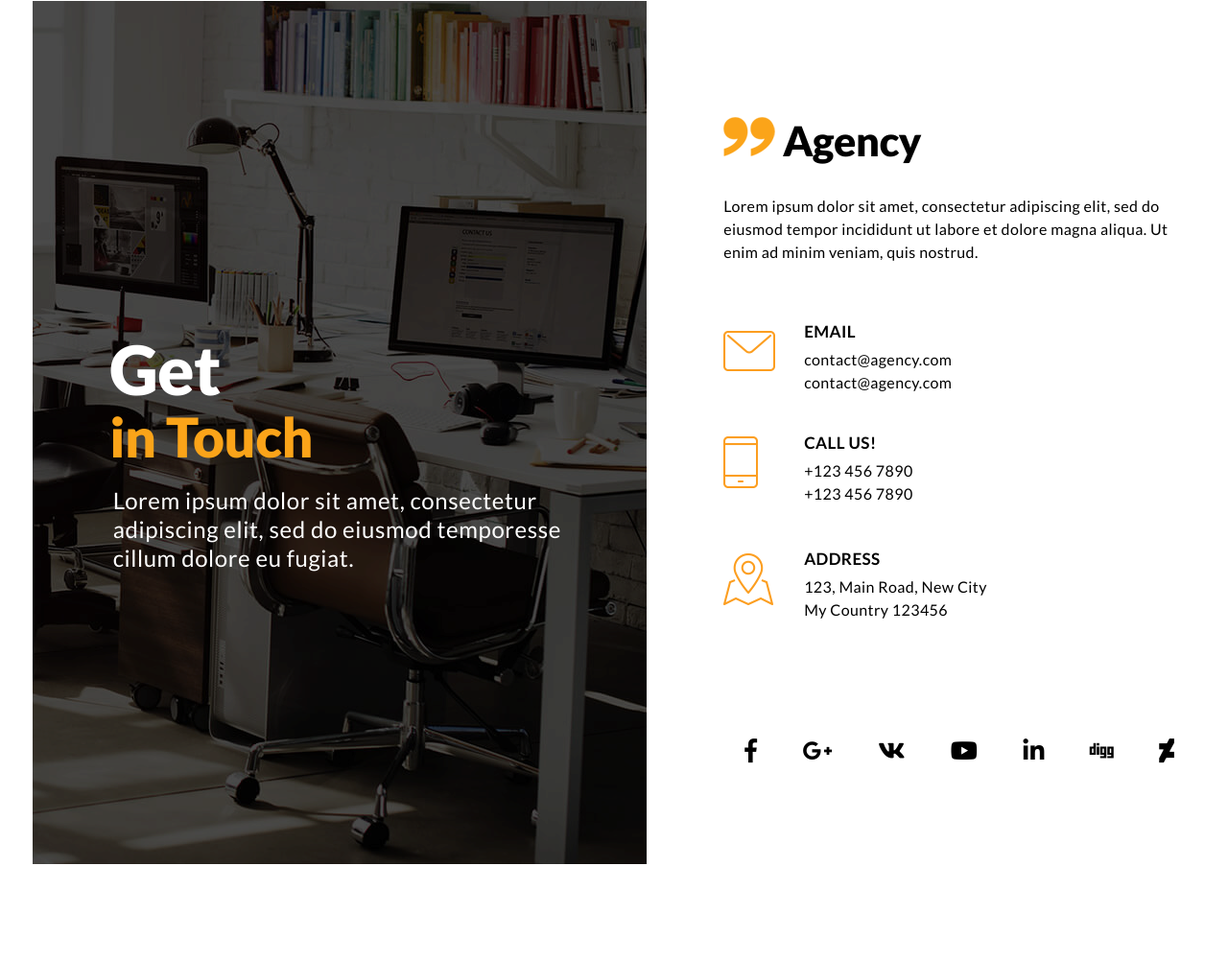
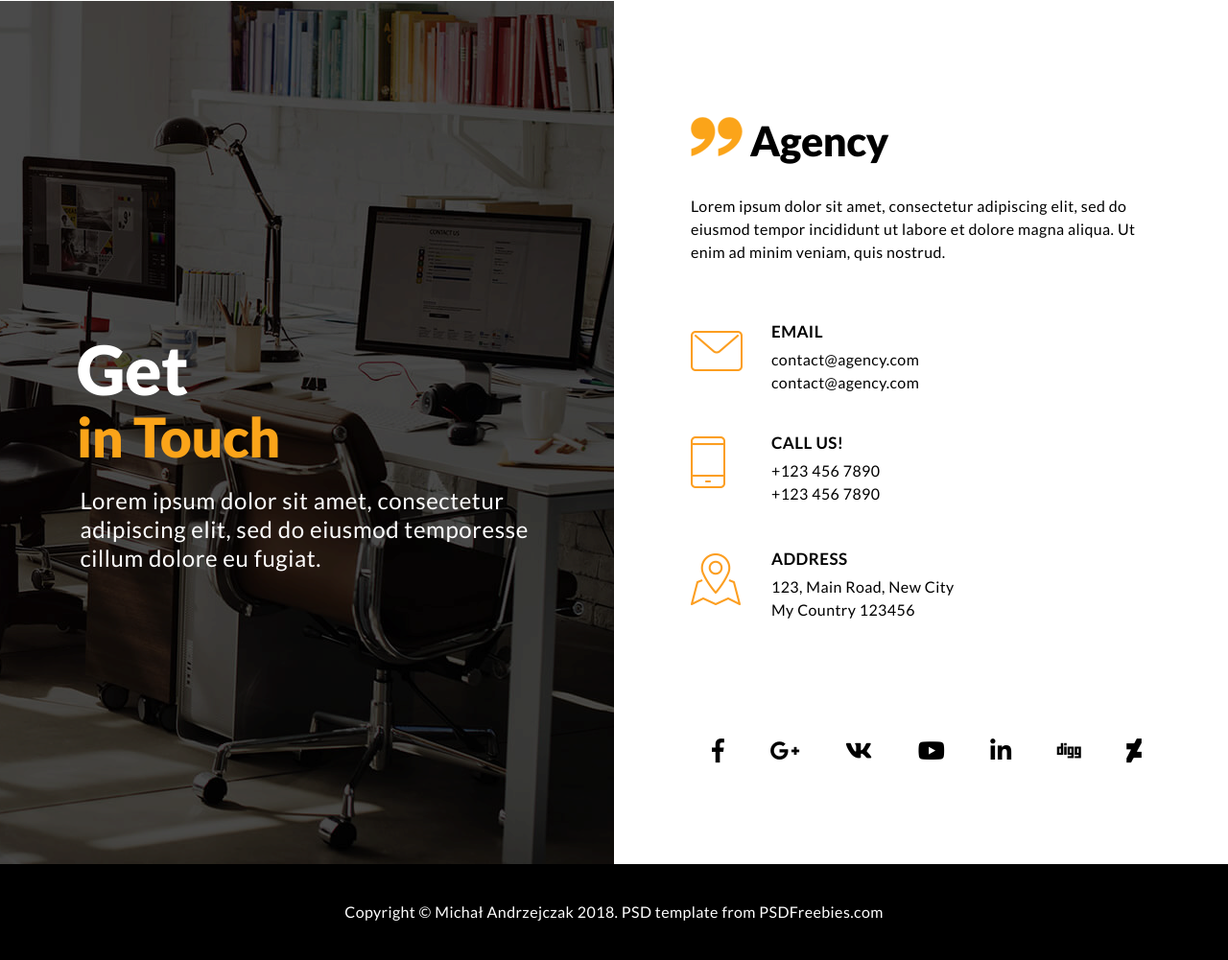
Before and after one commit to michalandrzejczak/project-psdtohtml1, a plain HTML site: page index.html in a window 1280 px wide. Shown: the part 6621-7622 px from the top of the page at 96% size. Before the commit the page ends 7522 px from the top, so only its background shows below. Drawn offline with nearby package versions, Linux system fonts and the light colour scheme; files that its build step writes are made by us from their sources.

Commit message:
Added footer, slight changes in contact section positioning

```diff
--- a/index.html
+++ b/index.html
@@ -374,6 +374,9 @@
 					</div>
 				</div> <!--.contact_container-right-->
 			</section>
+			<footer>
+				<span>Copyright &copy; Michał Andrzejczak 2018. PSD template from <a href="http://psdfreebies.com" target="_blank">PSDFreebies.com</a></span>
+			</footer>
 		</main>
 	</body>
 </html>
--- a/sass/sections/page-contact.scss
+++ b/sass/sections/page-contact.scss
@@ -59,11 +59,13 @@
 	}
 
 	.contact_container-right {
+		width: 50%;
 		display: flex;
 		flex-direction: column;
 		align-items: flex-start;
 		text-align: left;
-		margin-left: 80px;
+		padding-left: 80px;
+		box-sizing: border-box;
 	}
 
 	.contact_para-right {
--- /dev/null
+++ b/sass/sections/page-footer.scss
@@ -0,0 +1,18 @@
+footer {
+	position: relative;
+	margin: 0 auto;
+	width: 100%;
+	min-height: 100px;
+	background-color: #000;
+	display: flex;
+	align-items: center;
+	justify-content: center;
+
+	span {
+		color: $tertiary-textcolor;
+		font-size: 16px;
+		font-weight: 400;
+		line-height: 1.5em;
+		letter-spacing: 0.4px;
+	}
+}
--- a/sass/styles.scss
+++ b/sass/styles.scss
@@ -12,3 +12,4 @@
 @import "./sections/page-casestudies.scss";
 @import "./sections/page-testimonials.scss";
 @import "./sections/page-contact.scss";
+@import "./sections/page-footer.scss";
```
